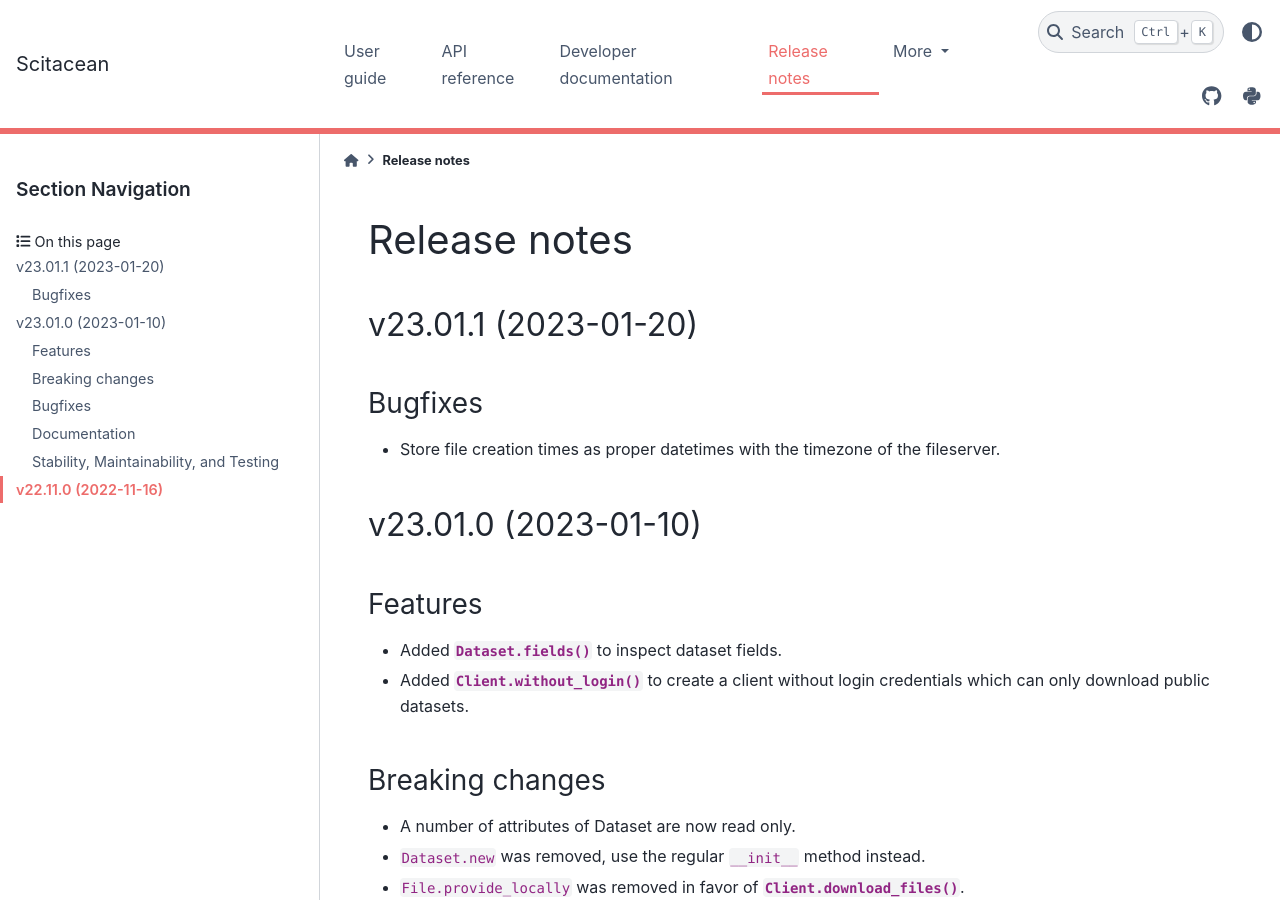
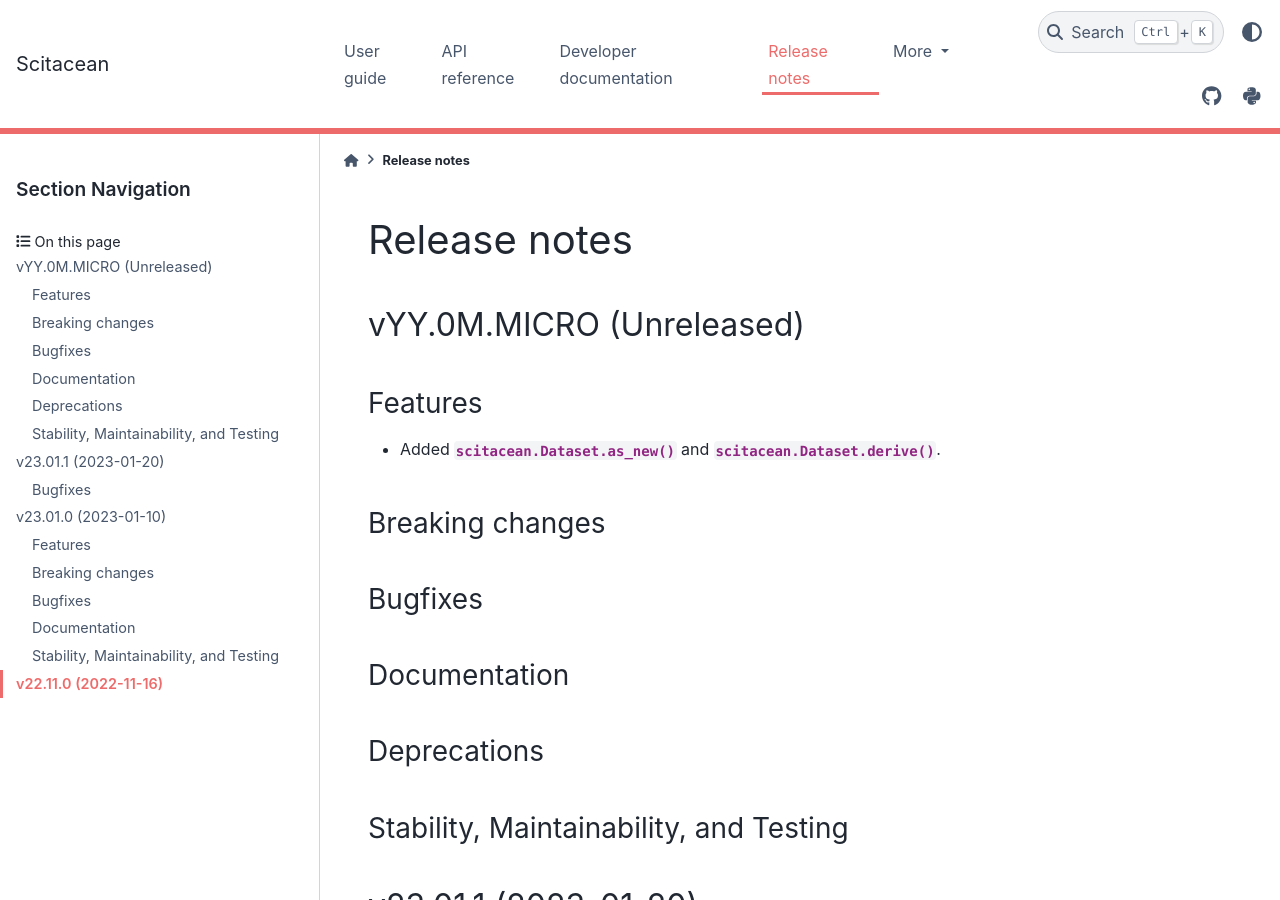
Before and after one commit to SciCatProject/scitacean, a Sphinx documentation site: the page built from docs/release-notes.rst, in a window 1280 px wide and 900 px high. Built offline with Sphinx 7.4.7 and the PyData theme 0.15.4, drawn with Linux system fonts in a browser that asks for light colours; the version number could not be read and is left out.

Commit message:
Add release note

```diff
--- a/docs/release-notes.rst
+++ b/docs/release-notes.rst
@@ -29,6 +29,28 @@ Release notes
    Stability, Maintainability, and Testing
    ~~~~~~~~~~~~~~~~~~~~~~~~~~~~~~~~~~~~~~~
 
+vYY.0M.MICRO (Unreleased)
+-------------------------
+
+Features
+~~~~~~~~
+
+* Added :func:`scitacean.Dataset.as_new` and :func:`scitacean.Dataset.derive`.
+
+Breaking changes
+~~~~~~~~~~~~~~~~
+
+Bugfixes
+~~~~~~~~
+
+Documentation
+~~~~~~~~~~~~~
+
+Deprecations
+~~~~~~~~~~~~
+
+Stability, Maintainability, and Testing
+~~~~~~~~~~~~~~~~~~~~~~~~~~~~~~~~~~~~~~~
 
 v23.01.1 (2023-01-20)
 ---------------------
```
